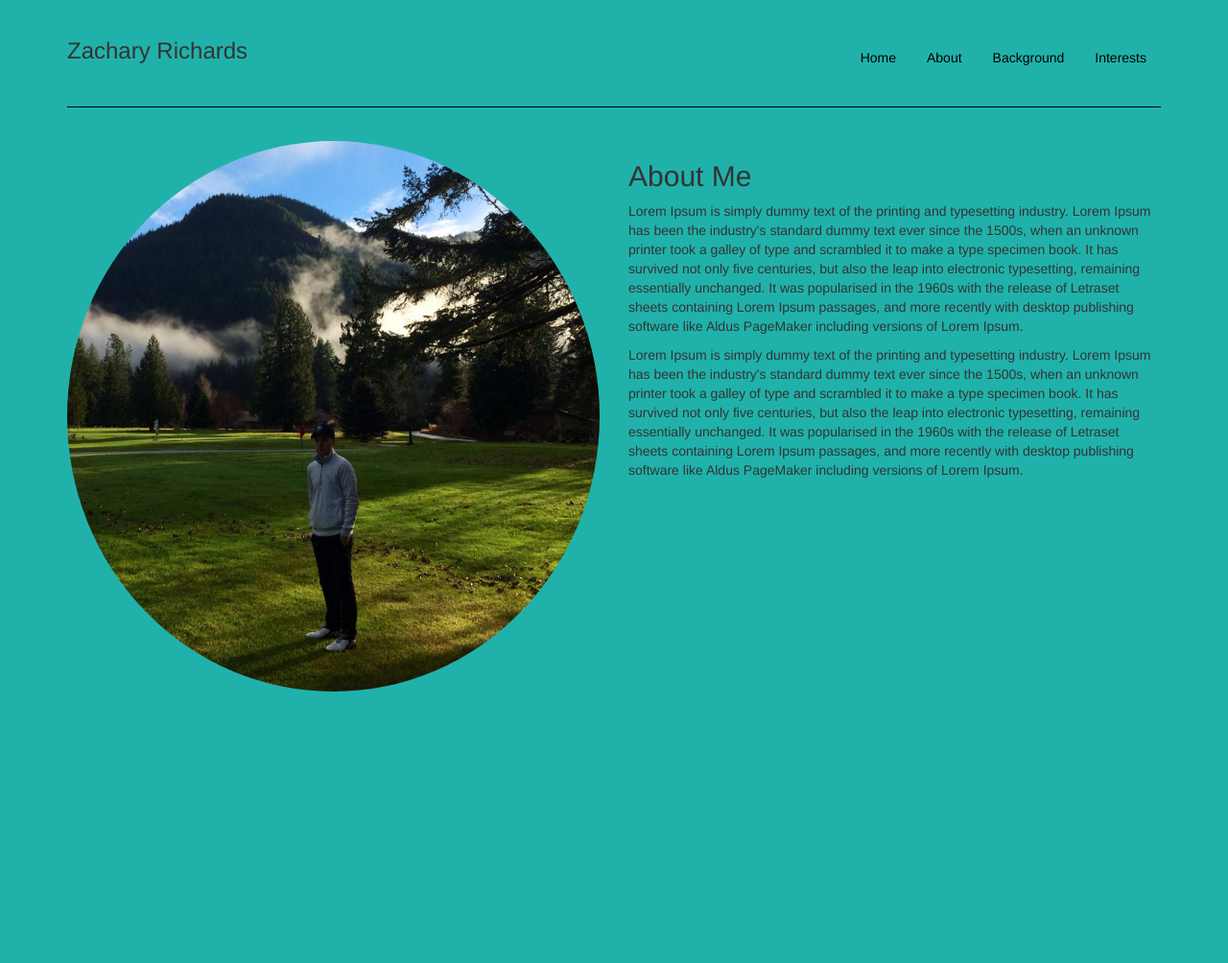
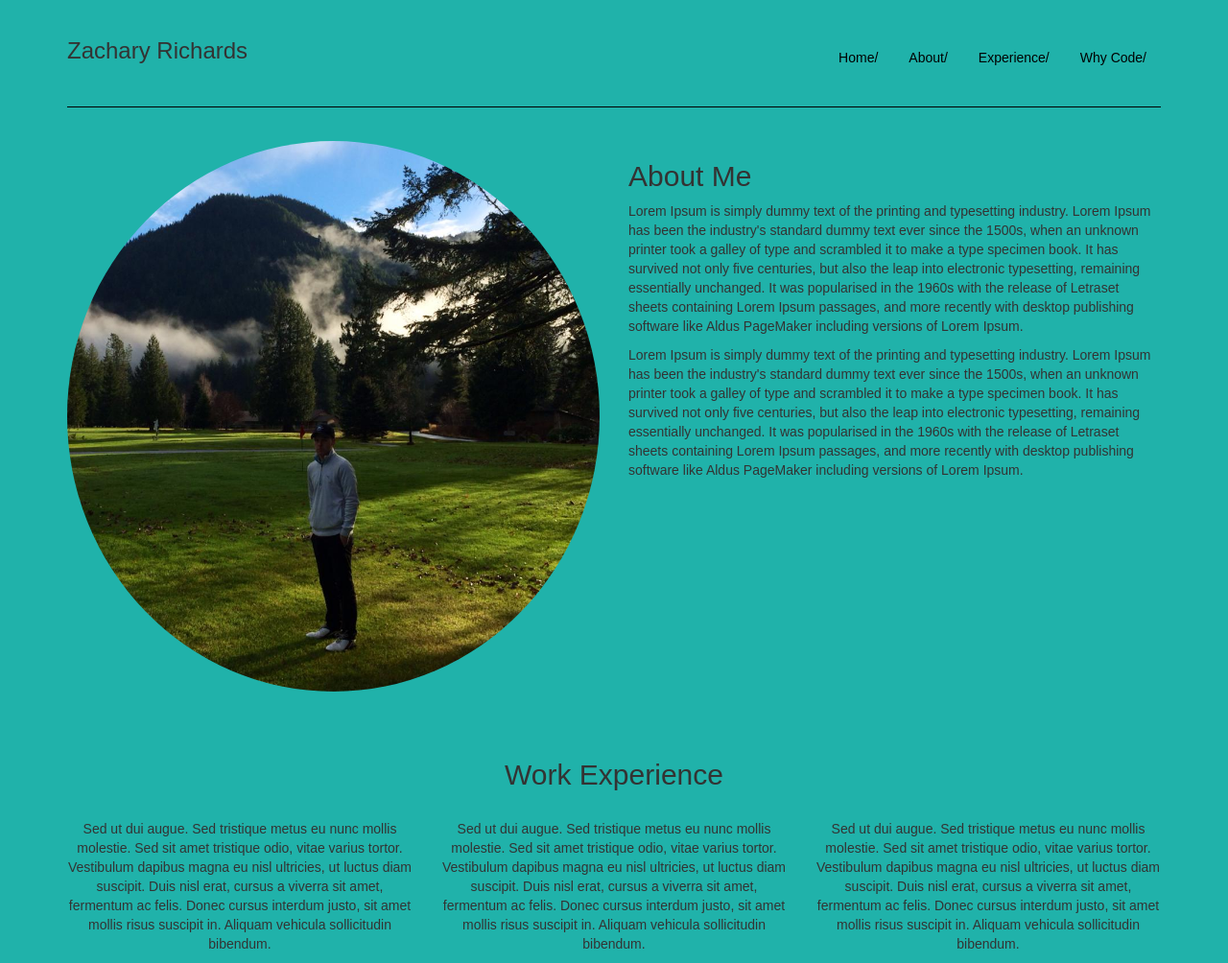
Before and after one commit to zacharyjrich/ZachRichards-Portfolio, a plain HTML site: page index.html in a window 1280 px wide. Shown: the whole page at 96% size. Before the commit the page ends 800 px from the top, so only its background shows below. Drawn offline with Linux system fonts and the light colour scheme.

Commit message:
Added experience section

```diff
--- a/css/styles.css
+++ b/css/styles.css
@@ -1,5 +1,6 @@
 body {
   background-color: #20b2aa;
+  font-family: sans-serif;
 }
 
 .page-header {
@@ -10,3 +11,15 @@ body {
 .nav a {
   color: black;
 }
+
+.nav a:after {
+  content: "/";
+}
+
+.experience {
+  margin-top: 50px;
+}
+
+.experience h2 {
+  margin-bottom: 30px;
+}
--- a/index.html
+++ b/index.html
@@ -11,13 +11,15 @@
         <ul class="nav nav-pills pull-right">
           <li><a href="#">Home</a></li>
           <li><a href="#">About</a></li>
-          <li><a href="#">Background</a></li>
-          <li><a href="#">Interests</a></li>
+          <li><a href="#">Experience</a></li>
+          <li><a href="#">Why Code</a></li>
         </ul>
         <h3>Zachary Richards</h3>
       </header>
+    </div>
 
-      <div class="about-me row">
+    <div class="container about-me">
+      <div class="row">
         <div class="col-md-6">
           <img src="images/zach-outdoor.jpg" class="img-circle margin img-responsive" alt="man standing on golf course">
         </div>
@@ -28,6 +30,23 @@
           <p>Lorem Ipsum is simply dummy text of the printing and typesetting industry. Lorem Ipsum has been the industry's standard dummy text ever since the 1500s, when an unknown printer took a galley of type and scrambled it to make a type specimen book. It has survived not only five centuries, but also the leap into electronic typesetting, remaining essentially unchanged. It was popularised in the 1960s with the release of Letraset sheets containing Lorem Ipsum passages, and more recently with desktop publishing software like Aldus PageMaker including versions of Lorem Ipsum.</p>
         </div>
       </div>
+    </div>
+
+    <div class="container experience text-center">
+      <h2>Work Experience</h2>
+      <div class="row">
+        <div class="col-md-4">
+          <p>Sed ut dui augue. Sed tristique metus eu nunc mollis molestie. Sed sit amet tristique odio, vitae varius tortor. Vestibulum dapibus magna eu nisl ultricies, ut luctus diam suscipit. Duis nisl erat, cursus a viverra sit amet, fermentum ac felis. Donec cursus interdum justo, sit amet mollis risus suscipit in. Aliquam vehicula sollicitudin bibendum.</p>
+        </div>
+        <div class="col-md-4">
+          <p>Sed ut dui augue. Sed tristique metus eu nunc mollis molestie. Sed sit amet tristique odio, vitae varius tortor. Vestibulum dapibus magna eu nisl ultricies, ut luctus diam suscipit. Duis nisl erat, cursus a viverra sit amet, fermentum ac felis. Donec cursus interdum justo, sit amet mollis risus suscipit in. Aliquam vehicula sollicitudin bibendum.</p>
+        </div>
+        <div class="col-md-4">
+          <p>Sed ut dui augue. Sed tristique metus eu nunc mollis molestie. Sed sit amet tristique odio, vitae varius tortor. Vestibulum dapibus magna eu nisl ultricies, ut luctus diam suscipit. Duis nisl erat, cursus a viverra sit amet, fermentum ac felis. Donec cursus interdum justo, sit amet mollis risus suscipit in. Aliquam vehicula sollicitudin bibendum.</p>
+        </div>
+
+      </div>
+    </div>
 
 
 
```
